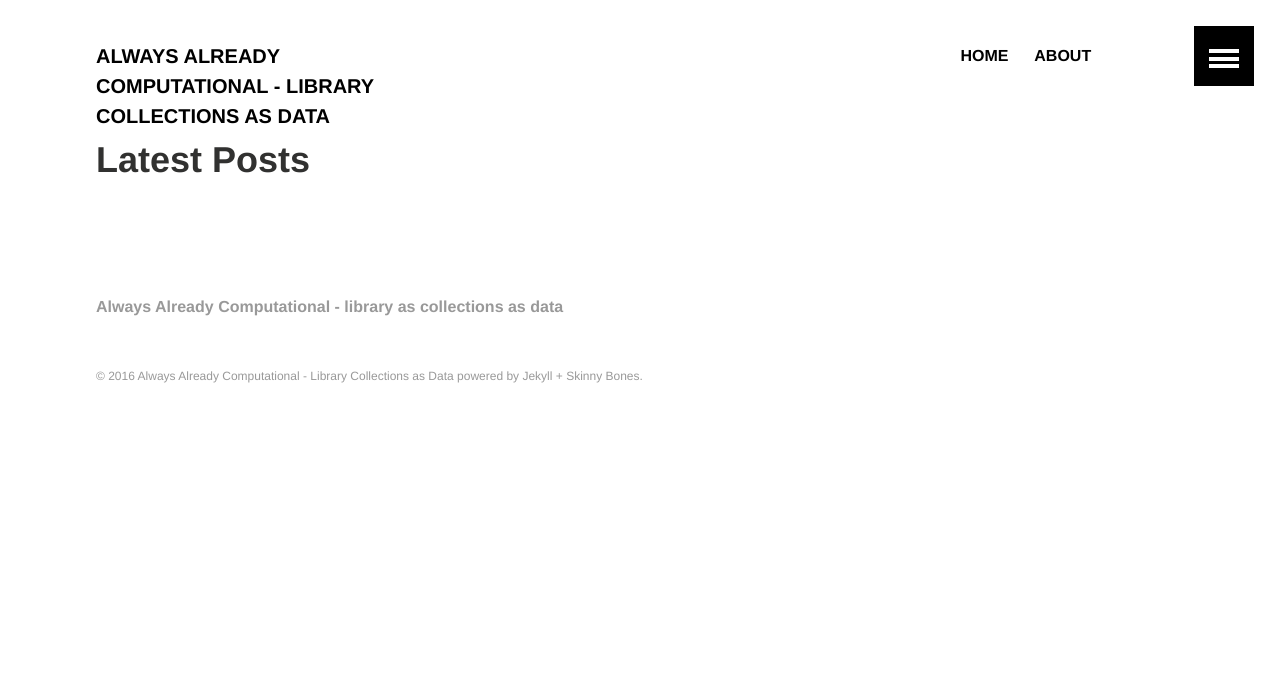
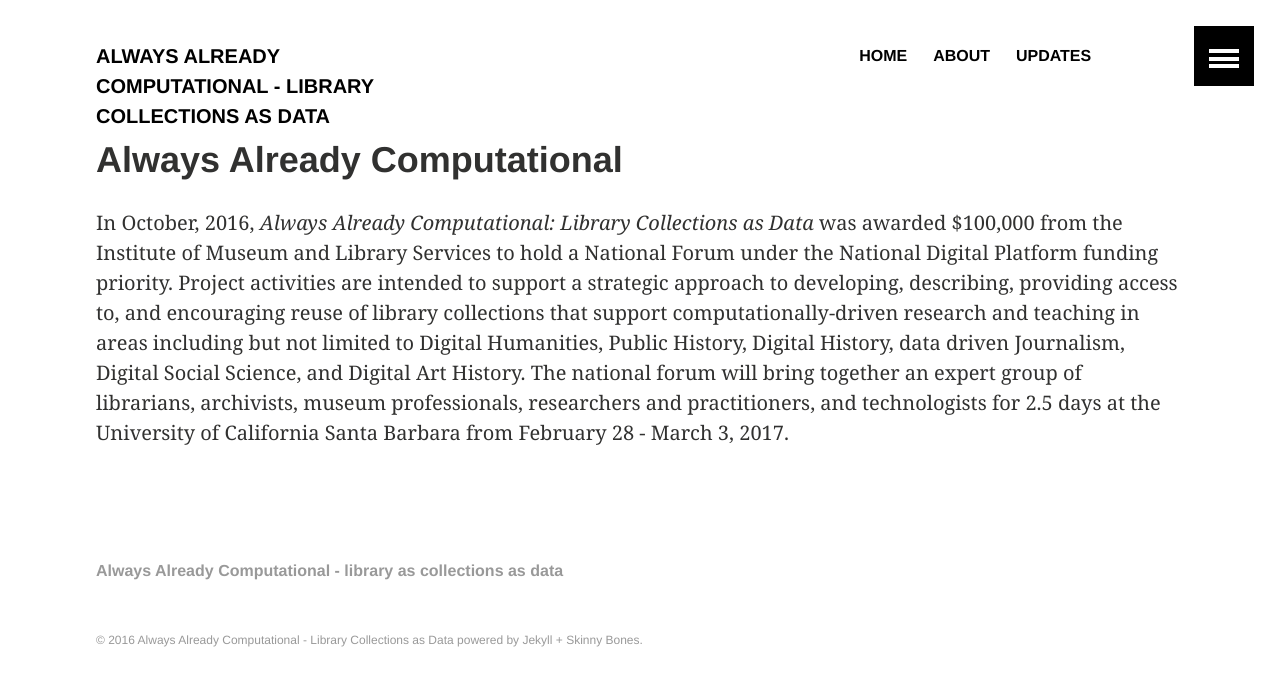
Before and after one commit to collectionsasdata/collectionsasdata.github.io, a Jekyll site: the page built from index.md, in a window 1280 px wide. Shown: the top 686 px of the page. Built offline with Jekyll 4.4.1, drawn with Linux system fonts in a browser that asks for light colours.

Commit message:
new home page

```diff
--- a/_data/navigation.yml
+++ b/_data/navigation.yml
@@ -10,3 +10,8 @@
   url: /about/
   excerpt:
   image:
+
+- title: Updates
+  url: /updates/
+  excerpt:
+  image:
--- a/index.md
+++ b/index.md
@@ -1,11 +1,6 @@
 ---
 layout: archive
-permalink:
-title: "Latest Posts"
+title:  "Always Already Computational"
 ---
 
-<div class="tiles">
-{% for post in site.posts %}
-	{% include post-grid.html %}
-{% endfor %}
-</div><!-- /.tiles -->
+In October, 2016, *Always Already Computational: Library Collections as Data* was awarded $100,000 from the Institute of Museum and Library Services to hold a National Forum under the National Digital Platform funding priority. Project activities are intended to support a strategic approach to developing, describing, providing access to, and encouraging reuse of library collections that support computationally-driven research and teaching in areas including but not limited to Digital Humanities, Public History, Digital History, data driven Journalism, Digital Social Science, and Digital Art History.  The national forum will bring together an expert group of librarians, archivists, museum professionals, researchers and practitioners, and technologists for 2.5 days at the University of California Santa Barbara from February 28 - March 3, 2017.
```
Also changed, not shown: updates.md (added, +11 -0 lines).
